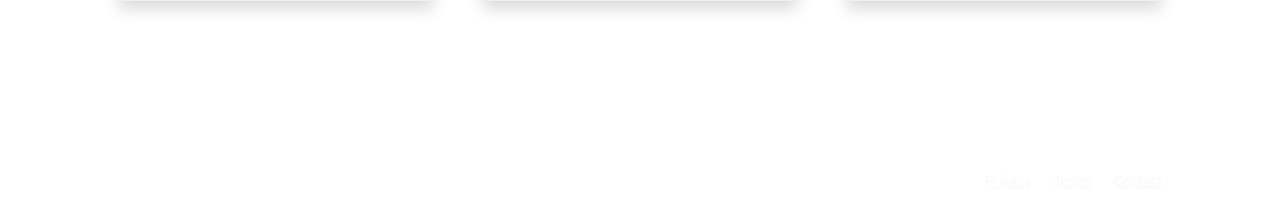
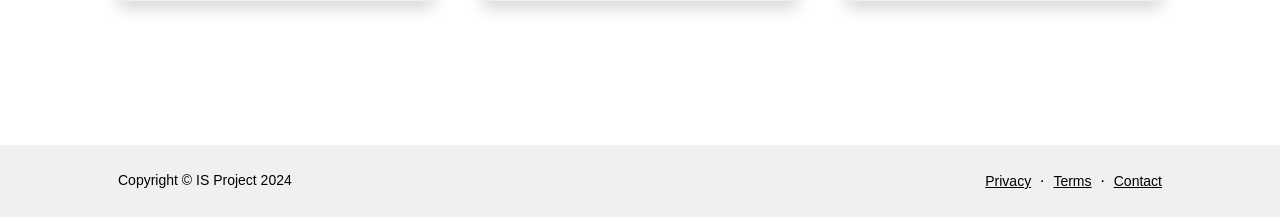
Before and after one commit to CoFlores-12/IS-Project, a PHP site: page / in a window 1280 px wide. Shown: the part 1718-1935 px from the top of the page. Run offline with PHP 8.4, Linux system fonts and the light colour scheme; grey boxes labelled with a size stand in for pictures from a placeholder-image service; some libraries are stand-ins or nearby versions.

Commit message:
footer color fix

```diff
--- a/index.php
+++ b/index.php
@@ -175,16 +175,16 @@
             </section>
         </main>
         <!-- Footer-->
-        <footer class=" py-4 mt-auto">
+        <footer class=" py-4 mt-auto bg-aux">
             <div class="container px-5">
                 <div class="row align-items-center justify-content-between flex-column flex-sm-row">
-                    <div class="col-auto"><div class="small m-0 text-white">Copyright &copy; IS Project 2024</div></div>
+                    <div class="col-auto"><div class="small m-0">Copyright &copy; IS Project 2024</div></div>
                     <div class="col-auto">
-                        <a class="link-light small" href="#!">Privacy</a>
-                        <span class="text-white mx-1">&middot;</span>
-                        <a class="link-light small" href="#!">Terms</a>
-                        <span class="text-white mx-1">&middot;</span>
-                        <a class="link-light small" href="#!">Contact</a>
+                        <a class="link text small" href="#!">Privacy</a>
+                        <span class="text mx-1">&middot;</span>
+                        <a class="link text small" href="#!">Terms</a>
+                        <span class="text mx-1">&middot;</span>
+                        <a class="link text small" href="#!">Contact</a>
                     </div>
                 </div>
             </div>
--- a/public/css/theme.css
+++ b/public/css/theme.css
@@ -149,3 +149,4 @@ a{
 .text-secundary {color: var(--secondary-color) !important;}
 .btn-outline { border-color: var(--border-color) !important; }
 .text-inverter { color: var(--text-inverter);}
+.bg-aux { background-color: var(--bg-aux);}
```
